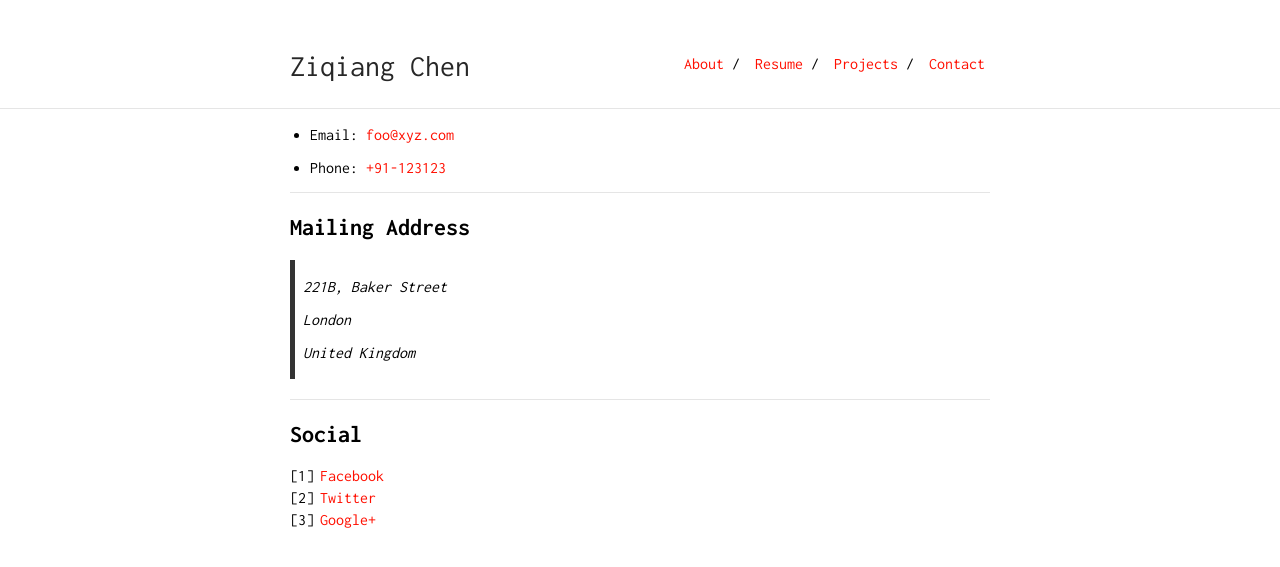
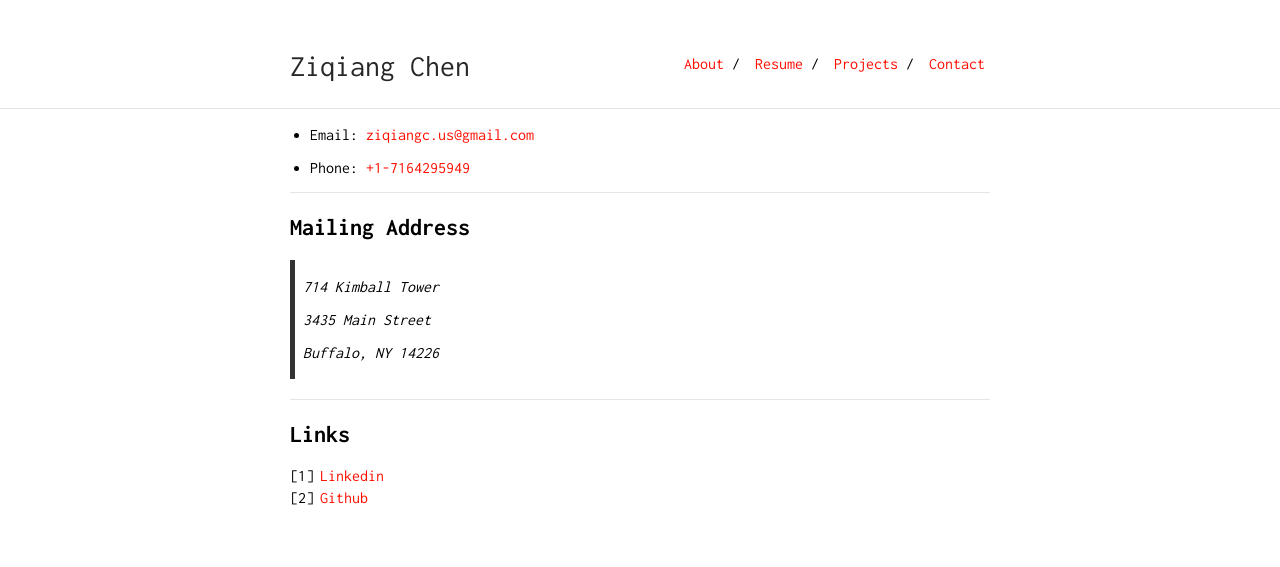
Before and after one commit to ziqiangc/ziqiangc.github.io, a Jekyll site: the page built from contact.md, in a window 1280 px wide. Shown: the top 567 px of the page. Built offline with Jekyll 4.4.1, drawn with Linux system fonts in a browser that asks for light colours.

Commit message:
Update contact.md

```diff
--- a/contact.md
+++ b/contact.md
@@ -3,24 +3,23 @@ layout: default
 is_contact: true
 ---
 
-* Email: [foo@xyz.com](mailto:foo@xyz.com)
+* Email: [ziqiangc.us@gmail.com](mailto:ziqiangc.us@gmail.com)
 
-* Phone: [+91-123123](tel:+91-123123)
+* Phone: [+1-7164295949](tel:+1-7164295949)
 
 ---
 
 ## Mailing Address
 
-> 221B, Baker Street
+> 714 Kimball Tower
 >
-> London
+> 3435 Main Street
 >
-> United Kingdom
+> Buffalo, NY 14226
 
 ---
 
-## Social
+## Links
 
-1. [Facebook](#)
-2. [Twitter](#)
-3. [Google+](#)
+1. [Linkedin](https://www.linkedin.com/in/ziqiang-chen-99075b28/)
+2. [Github](https://github.com/ziqiangc)
```
